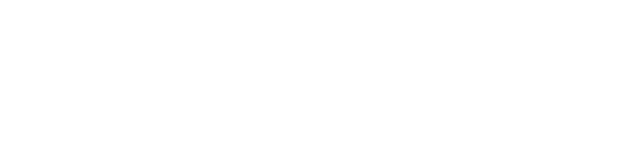
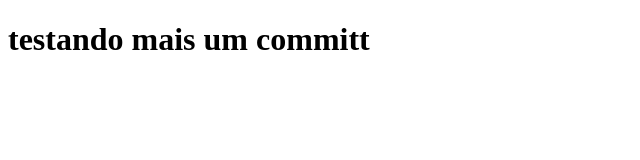
Before and after one commit to marujo85/GIT, a plain HTML site: page index.html in a window 1280 px wide. Shown: the whole page, without its empty margins (0-640 px from the left). Drawn offline with Linux system fonts and the light colour scheme.

Commit message:
adicionado h1

```diff
--- a/index.html
+++ b/index.html
@@ -6,6 +6,7 @@
 	<title>O famoso GIT</title>
 </head>
 <body>
+	<h1>testando mais um committ</h1>
 
 </body>
 </html>
```
